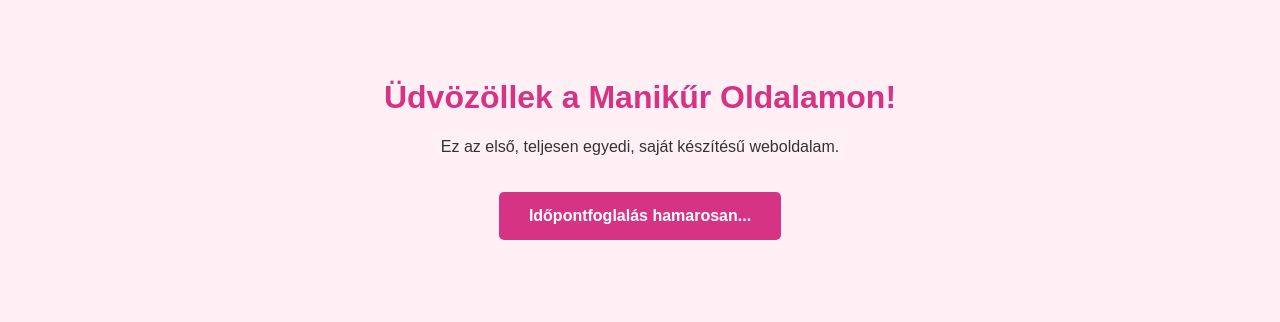
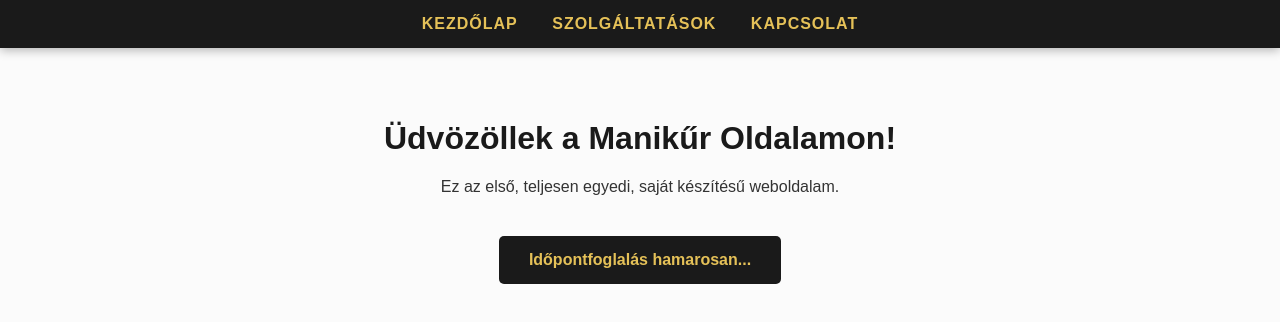
Before and after one commit to enneno/Test, a plain HTML site: page index.html in a window 1280 px wide. Drawn offline with Linux system fonts and the light colour scheme.

Commit message:
Update index.html

```diff
--- a/index.html
+++ b/index.html
@@ -5,15 +5,79 @@
     <meta name="viewport" content="width=device-width, initial-scale=1.0">
     <title>Saját Manikűr Szalon</title>
     <style>
-        body { font-family: Arial, sans-serif; text-align: center; background-color: #fff0f5; color: #333; padding: 50px; }
-        h1 { color: #d63384; }
-        .gomb { display: inline-block; padding: 15px 30px; background-color: #d63384; color: white; text-decoration: none; border-radius: 5px; font-weight: bold; margin-top: 20px; }
+        /* Az oldal alapbeállításai */
+        body {
+            font-family: Arial, sans-serif;
+            text-align: center;
+            background-color: #fbfbfb;
+            color: #333;
+            margin: 0; /* Eltávolítjuk az alapértelmezett margót */
+            padding-top: 80px; /* EZ FONTOS: Lejjebb toljuk a tartalmat, hogy a fix menü ne takarja ki a címet */
+        }
+
+        /* A fix menüsáv stílusa (Sötét, elegáns dizájn) */
+        .fejlec {
+            position: fixed; /* Ez a parancs rögzíti a menüt */
+            top: 0; /* A képernyő legtetejére */
+            left: 0;
+            width: 100%;
+            background-color: #1a1a1a; /* Sötét színkód */
+            padding: 15px 0;
+            z-index: 1000; /* Biztosítja, hogy mindig minden más elem felett maradjon */
+            box-shadow: 0 2px 10px rgba(0,0,0,0.3); /* Kis árnyék az aljára */
+        }
+
+        /* A menüben lévő linkek (szövegek) stílusa */
+        .fejlec a {
+            color: #e5c158; /* Elegáns arany/homok színű szöveg */
+            text-decoration: none; /* Aláhúzás eltüntetése */
+            margin: 0 15px; /* Távolság a szavak között */
+            font-size: 16px;
+            font-weight: bold;
+            text-transform: uppercase; /* Csupa nagybetű */
+            letter-spacing: 1px; /* Betűköz növelése */
+            transition: color 0.3s; /* Finom átmenet, ha ráviszed az egeret */
+        }
+
+        /* Milyen legyen a link, ha ráviszik az egeret */
+        .fejlec a:hover {
+            color: #ffffff; /* Fehérre vált */
+        }
+
+        /* Címsor és szöveg formázása */
+        h1 { color: #1a1a1a; margin-top: 40px; }
+        p { margin-bottom: 40px; }
+
+        /* A gomb stílusa, hogy passzoljon a menühöz */
+        .gomb {
+            display: inline-block;
+            padding: 15px 30px;
+            background-color: #1a1a1a;
+            color: #e5c158;
+            text-decoration: none;
+            border-radius: 5px;
+            font-weight: bold;
+        }
     </style>
 </head>
 <body>
-    <h1>Üdvözöllek a Manikűr Oldalamon!</h1>
-    <p>Ez az első, teljesen egyedi, saját készítésű weboldalam.</p>
+    <!-- Itt kezdődik a rögzített menüsáv -->
+    <nav class="fejlec">
+        <a href="#kezdolap">Kezdőlap</a>
+        <a href="#szolgaltatasok">Szolgáltatások</a>
+        <a href="#kapcsolat">Kapcsolat</a>
+    </nav>
 
-    <a href="#" class="gomb">Időpontfoglalás hamarosan...</a>
+    <!-- Az oldal tartalma -->
+    <div id="kezdolap">
+        <h1>Üdvözöllek a Manikűr Oldalamon!</h1>
+        <p>Ez az első, teljesen egyedi, saját készítésű weboldalam.</p>
+
+        <!-- Ide jön majd az időpontfoglaló naptár kódja -->
+        <a href="#" class="gomb">Időpontfoglalás hamarosan...</a>
+    </div>
+
+    <!-- Ez csak egy kis üres hely, hogy lásd a görgetést működés közben -->
+    <div style="height: 1000px;"></div>
 </body>
 </html>
```
